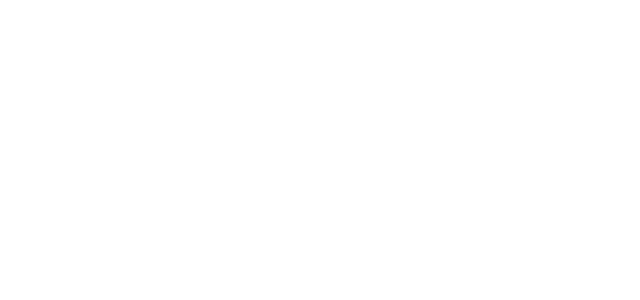
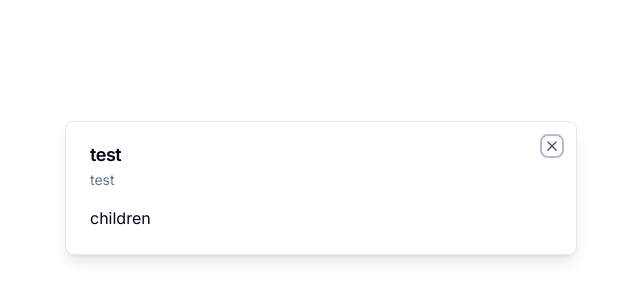
Before and after one commit to anon-pradip/DojoShop-Next.js13, a Next.js app in the folder ecommerce-admin/: page / in a window 1280 px wide. Shown: the part 212-512 px from the top of the page, without its empty margins (319-959 px from the left). Built offline with nearby package versions, Linux system fonts and the light colour scheme.

Commit message:
implement dialog from shadcn-ui in modal

```diff
--- a/ecommerce-admin/app/(root)/page.tsx
+++ b/ecommerce-admin/app/(root)/page.tsx
@@ -1,10 +1,16 @@
+"use client";
+
 import React from "react";
 import { UserButton } from "@clerk/nextjs";
+import Modal from "@/components/ui/modal";
 
 const SetupPage = () => {
   return (
     <div className="p-4">
       <UserButton afterSignOutUrl="/" />
+      <Modal title="test" description="test" isOpen onClose={() => {}}>
+        children
+      </Modal>
     </div>
   );
 };
--- /dev/null
+++ b/ecommerce-admin/components/ui/dialog.tsx
@@ -0,0 +1,123 @@
+"use client"
+
+import * as React from "react"
+import * as DialogPrimitive from "@radix-ui/react-dialog"
+import { X } from "lucide-react"
+
+import { cn } from "@/lib/utils"
+
+const Dialog = DialogPrimitive.Root
+
+const DialogTrigger = DialogPrimitive.Trigger
+
+const DialogPortal = ({
+  className,
+  ...props
+}: DialogPrimitive.DialogPortalProps) => (
+  <DialogPrimitive.Portal className={cn(className)} {...props} />
+)
+DialogPortal.displayName = DialogPrimitive.Portal.displayName
+
+const DialogOverlay = React.forwardRef<
+  React.ElementRef<typeof DialogPrimitive.Overlay>,
+  React.ComponentPropsWithoutRef<typeof DialogPrimitive.Overlay>
+>(({ className, ...props }, ref) => (
+  <DialogPrimitive.Overlay
+    ref={ref}
+    className={cn(
+      "fixed inset-0 z-50 bg-background/80 backdrop-blur-sm data-[state=open]:animate-in data-[state=closed]:animate-out data-[state=closed]:fade-out-0 data-[state=open]:fade-in-0",
+      className
+    )}
+    {...props}
+  />
+))
+DialogOverlay.displayName = DialogPrimitive.Overlay.displayName
+
+const DialogContent = React.forwardRef<
+  React.ElementRef<typeof DialogPrimitive.Content>,
+  React.ComponentPropsWithoutRef<typeof DialogPrimitive.Content>
+>(({ className, children, ...props }, ref) => (
+  <DialogPortal>
+    <DialogOverlay />
+    <DialogPrimitive.Content
+      ref={ref}
+      className={cn(
+        "fixed left-[50%] top-[50%] z-50 grid w-full max-w-lg translate-x-[-50%] translate-y-[-50%] gap-4 border bg-background p-6 shadow-lg duration-200 data-[state=open]:animate-in data-[state=closed]:animate-out data-[state=closed]:fade-out-0 data-[state=open]:fade-in-0 data-[state=closed]:zoom-out-95 data-[state=open]:zoom-in-95 data-[state=closed]:slide-out-to-left-1/2 data-[state=closed]:slide-out-to-top-[48%] data-[state=open]:slide-in-from-left-1/2 data-[state=open]:slide-in-from-top-[48%] sm:rounded-lg md:w-full",
+        className
+      )}
+      {...props}
+    >
+      {children}
+      <DialogPrimitive.Close className="absolute right-4 top-4 rounded-sm opacity-70 ring-offset-background transition-opacity hover:opacity-100 focus:outline-none focus:ring-2 focus:ring-ring focus:ring-offset-2 disabled:pointer-events-none data-[state=open]:bg-accent data-[state=open]:text-muted-foreground">
+        <X className="h-4 w-4" />
+        <span className="sr-only">Close</span>
+      </DialogPrimitive.Close>
+    </DialogPrimitive.Content>
+  </DialogPortal>
+))
+DialogContent.displayName = DialogPrimitive.Content.displayName
+
+const DialogHeader = ({
+  className,
+  ...props
+}: React.HTMLAttributes<HTMLDivElement>) => (
+  <div
+    className={cn(
+      "flex flex-col space-y-1.5 text-center sm:text-left",
+      className
+    )}
+    {...props}
+  />
+)
+DialogHeader.displayName = "DialogHeader"
+
+const DialogFooter = ({
+  className,
+  ...props
+}: React.HTMLAttributes<HTMLDivElement>) => (
+  <div
+    className={cn(
+      "flex flex-col-reverse sm:flex-row sm:justify-end sm:space-x-2",
+      className
+    )}
+    {...props}
+  />
+)
+DialogFooter.displayName = "DialogFooter"
+
+const DialogTitle = React.forwardRef<
+  React.ElementRef<typeof DialogPrimitive.Title>,
+  React.ComponentPropsWithoutRef<typeof DialogPrimitive.Title>
+>(({ className, ...props }, ref) => (
+  <DialogPrimitive.Title
+    ref={ref}
+    className={cn(
+      "text-lg font-semibold leading-none tracking-tight",
+      className
+    )}
+    {...props}
+  />
+))
+DialogTitle.displayName = DialogPrimitive.Title.displayName
+
+const DialogDescription = React.forwardRef<
+  React.ElementRef<typeof DialogPrimitive.Description>,
+  React.ComponentPropsWithoutRef<typeof DialogPrimitive.Description>
+>(({ className, ...props }, ref) => (
+  <DialogPrimitive.Description
+    ref={ref}
+    className={cn("text-sm text-muted-foreground", className)}
+    {...props}
+  />
+))
+DialogDescription.displayName = DialogPrimitive.Description.displayName
+
+export {
+  Dialog,
+  DialogTrigger,
+  DialogContent,
+  DialogHeader,
+  DialogFooter,
+  DialogTitle,
+  DialogDescription,
+}
--- /dev/null
+++ b/ecommerce-admin/components/ui/modal.tsx
@@ -0,0 +1,46 @@
+"use client";
+
+import { ReactNode } from "react";
+
+interface ModalProps {
+  title: string;
+  description: string;
+  isOpen: boolean;
+  onClose: () => void;
+  children?: ReactNode;
+}
+
+import {
+  Dialog,
+  DialogContent,
+  DialogDescription,
+  DialogHeader,
+  DialogTitle,
+} from "@/components/ui/dialog";
+
+const Modal: React.FC<ModalProps> = ({
+  title,
+  description,
+  isOpen,
+  onClose,
+  children,
+}) => {
+  const onChange = (open: boolean) => {
+    if (!open) {
+      onClose();
+    }
+  };
+  return (
+    <Dialog open={isOpen} onOpenChange={onChange}>
+      <DialogContent>
+        <DialogHeader>
+          <DialogTitle>{title}</DialogTitle>
+          <DialogDescription>{description}</DialogDescription>
+        </DialogHeader>
+        <div>{children}</div>
+      </DialogContent>
+    </Dialog>
+  );
+};
+
+export default Modal;
--- a/ecommerce-admin/package.json
+++ b/ecommerce-admin/package.json
@@ -10,6 +10,7 @@
   },
   "dependencies": {
     "@clerk/nextjs": "^4.21.15",
+    "@radix-ui/react-dialog": "^1.0.4",
     "@radix-ui/react-slot": "^1.0.2",
     "@types/node": "20.3.3",
     "@types/react": "18.2.14",
```
Also changed, not shown: 1 other file (tests, documents, lock files or other folders).
